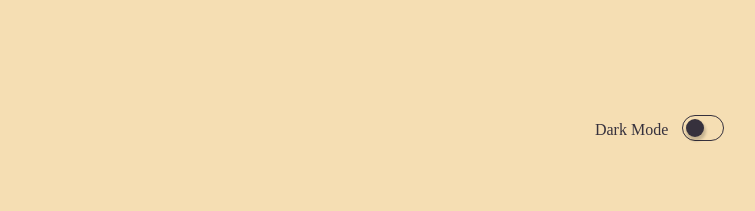
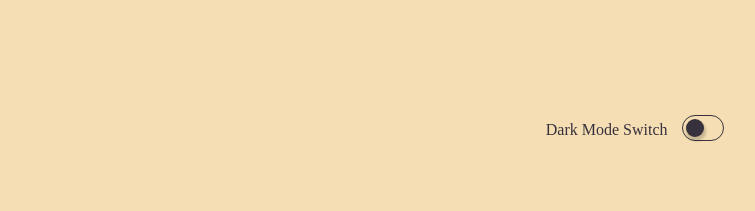
Before and after one commit to stefan-marinkov/calculator, a React (Create React App) app: page / in a window 1280 px wide. Shown: the top 211 px of the page, without its empty margins (262-1017 px from the left). Built offline with nearby package versions, Linux system fonts and the light colour scheme.

Commit message:
toggle text, addin 00 in calc options

```diff
--- a/src/components/Calc/Calc.jsx
+++ b/src/components/Calc/Calc.jsx
@@ -81,6 +81,8 @@ const Calc = ({ changeTheme }) => {
 			num:
 				calculate.num === 0 && value === '0'
 					? '0'
+					: calculate.num === 0 && value === '00'
+					? '00'
 					: Number(calculate.num + value),
 
 			result: !calculate.sign ? 0 : calculate.result,
--- a/src/components/ToggleButton/ToggleButton.jsx
+++ b/src/components/ToggleButton/ToggleButton.jsx
@@ -13,9 +13,9 @@ const ToggleButton = ({ handleChange, changeTheme }) => {
 		<StyledToggle changeTheme={changeTheme}>
 			<StyledTitleTheme changeTheme={changeTheme}>
 				{changeTheme ? (
-					<label>Light Mode</label>
+					<label>Light Mode Switch</label>
 				) : (
-					<label>Dark Mode</label>
+					<label>Dark Mode Switch</label>
 				)}
 			</StyledTitleTheme>
 			<CheckBoxWrapper changeTheme={changeTheme}>
--- a/src/components/ToggleButton/ToggleButton.styled.jsx
+++ b/src/components/ToggleButton/ToggleButton.styled.jsx
@@ -12,7 +12,7 @@ export const StyledToggle = styled.div`
 `;
 
 export const StyledTitleTheme = styled.div`
-	width: 100px;
+	width: 150px;
 	display: flex;
 	align-items: center;
 	justify-content: center;
```
